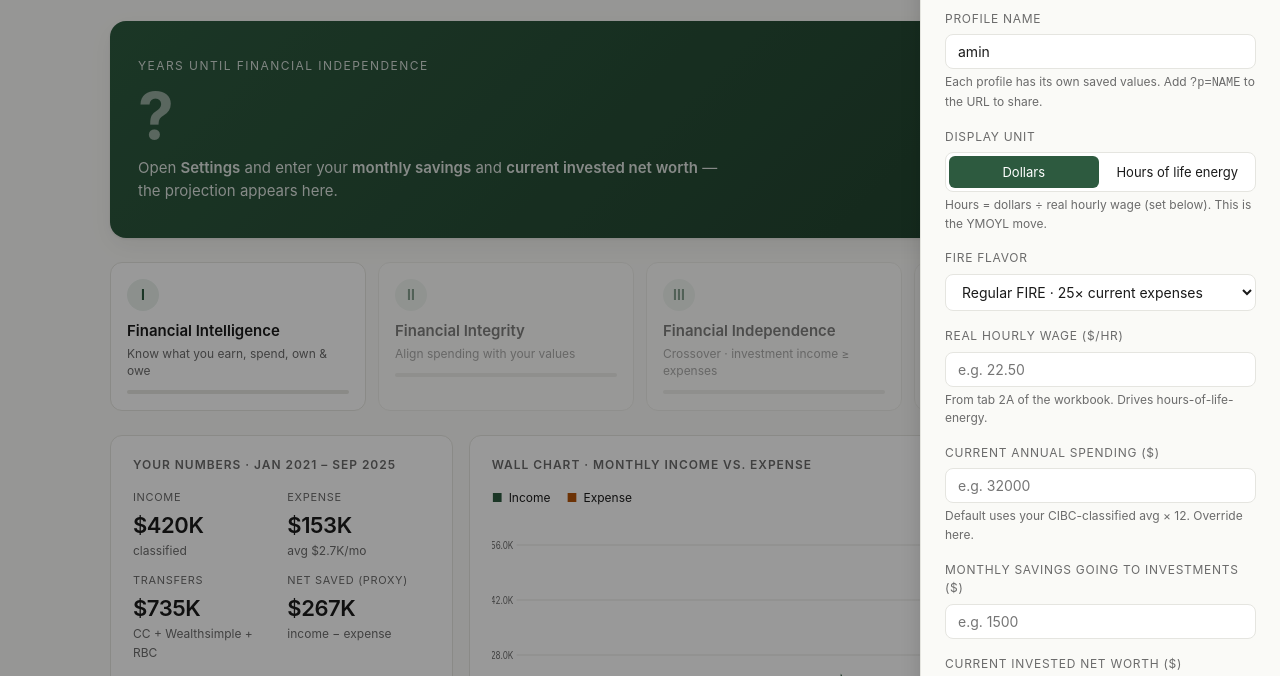
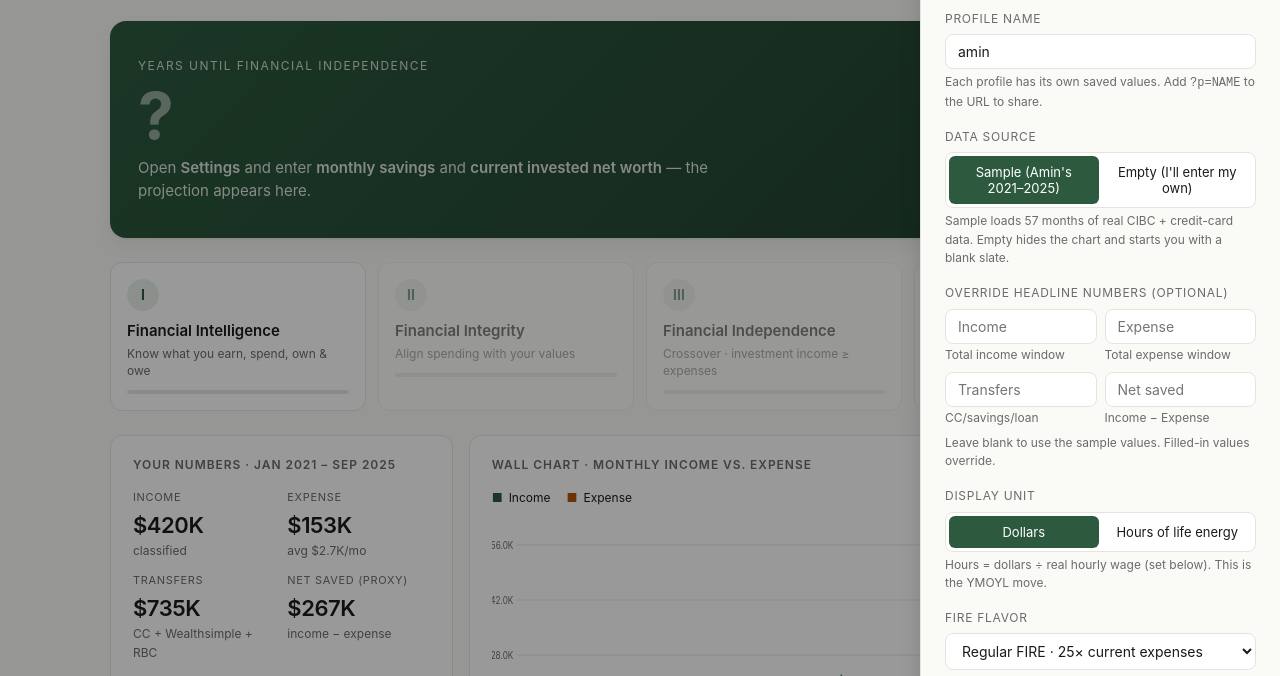
Before and after one commit to AminTheEconomist/ymoyl-journey, a plain HTML site: page index.html in a window 1280 px wide. Both pictures are taken after a click on the button "⚙ Settings". Shown: the part 58-734 px from the top of the page. Drawn offline with Linux system fonts and the light colour scheme.

Commit message:
v2.1 — adjustable data: per-profile data source + override fields
- New 'Data source' segmented control in Settings: Sample / Empty
- New profiles default to Empty; 'amin' defaults to Sample
- 4 optional override inputs (Income / Expense / Transfers / Net saved)
  let you override the displayed headline numbers per profile
- Empty mode hides the wall chart, top categories, and anomalies cards
  with friendly empty-state messages
- Hero hint dynamically lists which fields are still missing
- FI math gracefully handles empty mode (no fallback to Amin's history)

```diff
--- a/index.html
+++ b/index.html
@@ -263,14 +263,9 @@
   <div class="grid">
 
     <!-- Numbers card -->
-    <section class="card span-4">
-      <h2>Your numbers · Jan 2021 – Sep 2025</h2>
-      <div class="stats">
-        <div class="stat"><div class="k">Income</div><div class="v" data-money="420071">$420K</div><div class="vsub">classified</div></div>
-        <div class="stat"><div class="k">Expense</div><div class="v" data-money="152921">$153K</div><div class="vsub">avg <span data-money="2683" data-style="short">$2.7K</span>/mo</div></div>
-        <div class="stat"><div class="k">Transfers</div><div class="v" data-money="734527">$735K</div><div class="vsub">CC + Wealthsimple + RBC</div></div>
-        <div class="stat"><div class="k">Net saved (proxy)</div><div class="v" data-money="267150">$267K</div><div class="vsub">income − expense</div></div>
-      </div>
+    <section class="card span-4" id="statsCard">
+      <h2 id="statsTitle">Your numbers · Jan 2021 – Sep 2025</h2>
+      <div class="stats" id="statsBody"></div>
     </section>
 
     <!-- Wall chart -->
@@ -342,6 +337,38 @@
   </div>
 
   <div class="field">
+    <label>Data source</label>
+    <div class="seg" id="dataModeSeg">
+      <button data-v="sample">Sample (Amin's 2021–2025)</button>
+      <button data-v="empty">Empty (I'll enter my own)</button>
+    </div>
+    <div class="hint">Sample loads 57 months of real CIBC + credit-card data. Empty hides the chart and starts you with a blank slate.</div>
+  </div>
+
+  <div class="field" id="overrideFields">
+    <label>Override headline numbers (optional)</label>
+    <div style="display:grid;grid-template-columns:1fr 1fr;gap:8px;">
+      <div>
+        <input id="ovIncome" type="number" min="0" step="100" placeholder="Income">
+        <div class="hint" style="margin-top:2px;">Total income window</div>
+      </div>
+      <div>
+        <input id="ovExpense" type="number" min="0" step="100" placeholder="Expense">
+        <div class="hint" style="margin-top:2px;">Total expense window</div>
+      </div>
+      <div>
+        <input id="ovTransfers" type="number" min="0" step="100" placeholder="Transfers">
+        <div class="hint" style="margin-top:2px;">CC/savings/loan</div>
+      </div>
+      <div>
+        <input id="ovNetSaved" type="number" min="0" step="100" placeholder="Net saved">
+        <div class="hint" style="margin-top:2px;">Income − Expense</div>
+      </div>
+    </div>
+    <div class="hint" style="margin-top:6px;">Leave blank to use the sample values. Filled-in values override.</div>
+  </div>
+
+  <div class="field">
     <label>Display unit</label>
     <div class="seg" id="unitSeg">
       <button data-v="dollars" class="active">Dollars</button>
@@ -402,7 +429,8 @@ const KEY = (k) => `ymoyl.${PROFILE}.${k}`;
 const load = (k, def) => { try { const v = localStorage.getItem(KEY(k)); return v == null ? def : JSON.parse(v); } catch { return def; } };
 const save = (k, v) => localStorage.setItem(KEY(k), JSON.stringify(v));
 
-/* defaults */
+/* defaults — new profiles start empty, amin starts with the sample */
+const DEFAULT_MODE = (PROFILE === 'amin') ? 'sample' : 'empty';
 const cfg = {
   unit: load('unit', 'dollars'),
   flavor: load('flavor', 'regular'),
@@ -411,6 +439,18 @@ const cfg = {
   monthlySave: load('monthlySave', null),
   netWorth: load('netWorth', null),
   realReturn: load('realReturn', 7),
+  dataMode: load('dataMode', DEFAULT_MODE),
+  ovIncome: load('ovIncome', null),
+  ovExpense: load('ovExpense', null),
+  ovTransfers: load('ovTransfers', null),
+  ovNetSaved: load('ovNetSaved', null),
+};
+const isEmpty = () => cfg.dataMode === 'empty';
+const eff = (key, fallback) => {
+  const ov = cfg['ov' + key.charAt(0).toUpperCase() + key.slice(1)];
+  if (ov != null) return ov;
+  if (isEmpty()) return null;
+  return fallback;
 };
 
 document.getElementById('profileLabel').textContent = '· ' + PROFILE.replace(/^./, c => c.toUpperCase());
@@ -461,9 +501,13 @@ function renderFIs() {
 
 /* ─── Top categories ────────────────────────────────────────────── */
 function renderCats() {
+  const cl = document.getElementById('catlist');
+  if (isEmpty()) {
+    cl.innerHTML = `<div style="color:var(--muted);font-size:13px;padding:8px 0;">No historical category data yet. CSV import lands in v5. For now, use the what-if sandbox in manual mode or switch Data source to "Sample" in Settings to preview.</div>`;
+    return;
+  }
   const cats = Object.entries(DATA.cat_totals).slice(0, 8);
   const max = cats[0]?.[1] || 1;
-  const cl = document.getElementById('catlist');
   cl.innerHTML = cats.map(([name, v]) => {
     const pct = Math.round(v / max * 100);
     return `<div class="catrow">
@@ -477,22 +521,49 @@ function renderCats() {
 
 /* ─── Stats card ────────────────────────────────────────────────── */
 function renderStats() {
-  document.querySelectorAll('[data-money]').forEach(el => {
-    const v = parseFloat(el.dataset.money);
-    const short = el.dataset.style === 'short';
-    el.textContent = display(v, true);
-  });
+  const body = document.getElementById('statsBody');
+  const title = document.getElementById('statsTitle');
+  if (isEmpty() && cfg.ovIncome == null && cfg.ovExpense == null) {
+    title.textContent = 'Your numbers — fill them in';
+    body.innerHTML = `<div style="grid-column:1/-1;color:var(--muted);font-size:13px;line-height:1.6;">
+      No historical data loaded for profile <code>${PROFILE}</code>.<br><br>
+      Open <strong style="color:var(--fg);">⚙ Settings</strong> and either:<br>
+      • Set <em>Data source</em> to "Sample" to preview with Amin's 2021–2025 data, or<br>
+      • Fill the override fields with your own numbers.
+    </div>`;
+    return;
+  }
+  title.textContent = isEmpty() ? 'Your numbers (manual)' : 'Your numbers · Jan 2021 – Sep 2025';
+  const inc = eff('income', DATA.totals.income);
+  const exp = eff('expense', DATA.totals.expense);
+  const xfer = eff('transfers', DATA.totals.transfers);
+  const net = (cfg.ovNetSaved != null) ? cfg.ovNetSaved
+            : (inc != null && exp != null) ? (inc - exp) : null;
+  const avgMo = exp != null ? exp / (isEmpty() ? 12 : DATA.totals.n_months) : null;
+  const fmt = v => v == null ? '—' : display(v, true);
+  body.innerHTML = `
+    <div class="stat"><div class="k">Income</div><div class="v">${fmt(inc)}</div><div class="vsub">${cfg.ovIncome != null ? 'override' : (isEmpty() ? '—' : 'classified')}</div></div>
+    <div class="stat"><div class="k">Expense</div><div class="v">${fmt(exp)}</div><div class="vsub">${avgMo != null ? 'avg ' + fmt(avgMo) + '/mo' : '—'}</div></div>
+    <div class="stat"><div class="k">Transfers</div><div class="v">${fmt(xfer)}</div><div class="vsub">${cfg.ovTransfers != null ? 'override' : (isEmpty() ? '—' : 'CC + Wealthsimple + RBC')}</div></div>
+    <div class="stat"><div class="k">Net saved (proxy)</div><div class="v">${fmt(net)}</div><div class="vsub">${cfg.ovNetSaved != null ? 'override' : 'income − expense'}</div></div>
+  `;
 }
 
 /* ─── Wall chart ────────────────────────────────────────────────── */
 function renderChart() {
+  const svg = document.getElementById('wallChart');
+  if (isEmpty()) {
+    svg.innerHTML = `<text x="400" y="140" text-anchor="middle" class="axis-label" style="font-size:13px;fill:var(--muted);">
+      No monthly history for profile <tspan style="font-weight:600;fill:var(--fg);">${PROFILE}</tspan> · CSV import is on the v5 roadmap
+    </text>`;
+    return;
+  }
   const t = DATA.trend;
   const W = 800, H = 280, P = 30;
   const xs = (i) => P + (i / (t.length - 1)) * (W - 2*P);
   const maxV = Math.max(...t.flatMap(p => [p.income, p.expense])) * 1.1;
   const ys = (v) => H - P - (v / maxV) * (H - 2*P);
   const path = (key) => 'M ' + t.map((p, i) => `${xs(i)},${ys(p[key])}`).join(' L ');
-  // Grid
   let grid = '';
   for (let i = 0; i <= 4; i++) {
     const y = P + i * (H - 2*P) / 4;
@@ -500,12 +571,11 @@ function renderChart() {
     const val = (maxV * (1 - i/4));
     grid += `<text class="axis-label" x="${P-4}" y="${y+4}" text-anchor="end">${fmtUSD(val,true)}</text>`;
   }
-  // X labels (every 12 months)
   let xlabels = '';
   for (let i = 0; i < t.length; i += 12) {
     xlabels += `<text class="axis-label" x="${xs(i)}" y="${H-P+14}" text-anchor="middle">${t[i].label}</text>`;
   }
-  document.getElementById('wallChart').innerHTML =
+  svg.innerHTML =
     grid +
     `<path class="income" d="${path('income')}"/>` +
     `<path class="expense" d="${path('expense')}"/>` +
@@ -514,7 +584,12 @@ function renderChart() {
 
 /* ─── Anomalies ─────────────────────────────────────────────────── */
 function renderAnoms() {
-  document.getElementById('anomlist').innerHTML = DATA.anomalies.map(a =>
+  const list = document.getElementById('anomlist');
+  if (isEmpty()) {
+    list.innerHTML = `<div style="color:var(--muted);font-size:13px;padding:4px 0;">No anomalies — fill in your data first.</div>`;
+    return;
+  }
+  list.innerHTML = DATA.anomalies.map(a =>
     `<div class="a"><strong>${a.month}</strong>: Misc / Uncategorized = ${display(a.misc, true)} <br>
      <span style="color:var(--muted);font-size:12px;">${a.reason}</span></div>`
   ).join('');
@@ -559,9 +634,13 @@ const flavors = {
   lean: 25, regular: 25, fat: 25, coast: 25, barista: 12.5,
 };
 function fireTarget() {
-  const spend = cfg.annSpend || DATA.totals.avg_monthly_expense * 12;
+  // Prefer explicit annual spend; in sample mode fall back to historic avg; in empty mode require user input.
+  let spend = cfg.annSpend;
+  if (!spend) {
+    if (isEmpty()) return null;
+    spend = DATA.totals.avg_monthly_expense * 12;
+  }
   const mul = flavors[cfg.flavor];
-  // Lean uses 0.6 of current spend, Fat uses 1.6
   let adj = 1;
   if (cfg.flavor === 'lean') adj = 0.6;
   if (cfg.flavor === 'fat')  adj = 1.6;
@@ -570,6 +649,7 @@ function fireTarget() {
 function yearsToFI(extraMonthlySave) {
   if (!cfg.netWorth || !cfg.monthlySave) return null;
   const target = fireTarget();
+  if (!target) return null;
   let nw = cfg.netWorth;
   const r = (cfg.realReturn || 7) / 100;
   const monthly = cfg.monthlySave + (extraMonthlySave || 0);
@@ -589,7 +669,14 @@ function renderHero() {
   if (y == null) {
     hero.classList.add('empty');
     num.innerHTML = '?<span class="unit"></span>';
-    sub.innerHTML = `Open <strong class="strong">Settings</strong> and enter your <strong class="strong">monthly savings</strong> and <strong class="strong">current invested net worth</strong> — the projection appears here.`;
+    const needs = [];
+    if (!cfg.annSpend && isEmpty()) needs.push('current annual spending');
+    if (!cfg.monthlySave) needs.push('monthly savings');
+    if (!cfg.netWorth) needs.push('current invested net worth');
+    const list = needs.length
+      ? needs.map(n => `<strong class="strong">${n}</strong>`).join(', ').replace(/,([^,]*)$/, ' and$1')
+      : '<strong class="strong">your three FI inputs</strong>';
+    sub.innerHTML = `Open <strong class="strong">Settings</strong> and enter ${list} — the projection appears here.`;
     return;
   }
   hero.classList.remove('empty');
@@ -610,7 +697,12 @@ function openPanel() {
   document.getElementById('monthlySave').value = cfg.monthlySave || '';
   document.getElementById('netWorth').value = cfg.netWorth || '';
   document.getElementById('realReturn').value = cfg.realReturn || 7;
+  document.getElementById('ovIncome').value = cfg.ovIncome != null ? cfg.ovIncome : '';
+  document.getElementById('ovExpense').value = cfg.ovExpense != null ? cfg.ovExpense : '';
+  document.getElementById('ovTransfers').value = cfg.ovTransfers != null ? cfg.ovTransfers : '';
+  document.getElementById('ovNetSaved').value = cfg.ovNetSaved != null ? cfg.ovNetSaved : '';
   document.querySelectorAll('#unitSeg button').forEach(b => b.classList.toggle('active', b.dataset.v === cfg.unit));
+  document.querySelectorAll('#dataModeSeg button').forEach(b => b.classList.toggle('active', b.dataset.v === cfg.dataMode));
 }
 function closePanel() {
   document.getElementById('panelBg').classList.remove('open');
@@ -633,6 +725,13 @@ document.querySelectorAll('#unitSeg button').forEach(b => {
     cfg.unit = b.dataset.v;
   };
 });
+document.querySelectorAll('#dataModeSeg button').forEach(b => {
+  b.onclick = () => {
+    document.querySelectorAll('#dataModeSeg button').forEach(x => x.classList.remove('active'));
+    b.classList.add('active');
+    cfg.dataMode = b.dataset.v;
+  };
+});
 document.getElementById('saveSettings').onclick = () => {
   const profileNew = document.getElementById('profileInput').value.trim().toLowerCase().replace(/[^a-z0-9_-]/g, '');
   cfg.flavor = document.getElementById('fireFlavor').value;
@@ -641,6 +740,11 @@ document.getElementById('saveSettings').onclick = () => {
   cfg.monthlySave = parseFloat(document.getElementById('monthlySave').value) || null;
   cfg.netWorth = parseFloat(document.getElementById('netWorth').value) || null;
   cfg.realReturn = parseFloat(document.getElementById('realReturn').value) || 7;
+  const num = id => { const v = parseFloat(document.getElementById(id).value); return isNaN(v) ? null : v; };
+  cfg.ovIncome = num('ovIncome');
+  cfg.ovExpense = num('ovExpense');
+  cfg.ovTransfers = num('ovTransfers');
+  cfg.ovNetSaved = num('ovNetSaved');
   save('unit', cfg.unit);
   save('flavor', cfg.flavor);
   save('realWage', cfg.realWage);
@@ -648,6 +752,11 @@ document.getElementById('saveSettings').onclick = () => {
   save('monthlySave', cfg.monthlySave);
   save('netWorth', cfg.netWorth);
   save('realReturn', cfg.realReturn);
+  save('dataMode', cfg.dataMode);
+  save('ovIncome', cfg.ovIncome);
+  save('ovExpense', cfg.ovExpense);
+  save('ovTransfers', cfg.ovTransfers);
+  save('ovNetSaved', cfg.ovNetSaved);
   if (profileNew && profileNew !== PROFILE) {
     const url = new URL(location.href);
     url.searchParams.set('p', profileNew);
```
